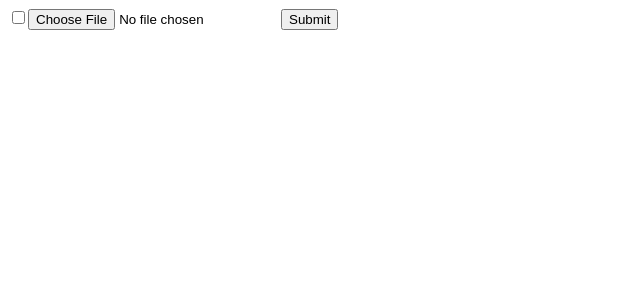
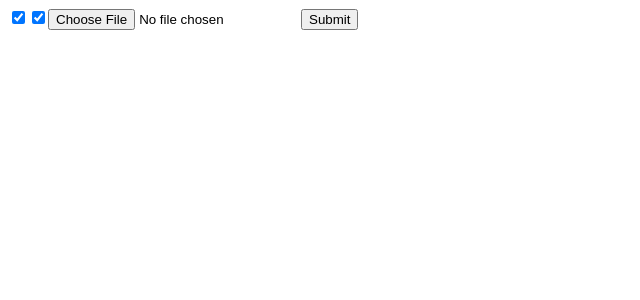
Before and after one commit to cirqlar/csv-grapher, a React (Create React App) app: page / in a window 1280 px wide. Shown: the top 300 px of the page, without its empty margins (0-640 px from the left). Built offline with nearby package versions, Linux system fonts and the light colour scheme.

Commit message:
Create store and connect FileSelectPage

```diff
--- a/package.json
+++ b/package.json
@@ -4,6 +4,7 @@
   "private": true,
   "homepage": "./",
   "dependencies": {
+    "@reduxjs/toolkit": "^1.3.6",
     "@testing-library/jest-dom": "^4.2.4",
     "@testing-library/react": "^9.5.0",
     "@testing-library/user-event": "^7.2.1",
@@ -11,7 +12,9 @@
     "papaparse": "^5.2.0",
     "react": "^16.13.1",
     "react-dom": "^16.13.1",
-    "react-scripts": "3.4.1"
+    "react-redux": "^7.2.0",
+    "react-scripts": "3.4.1",
+    "redux": "^4.0.5"
   },
   "scripts": {
     "start": "react-scripts start",
--- a/src/App.js
+++ b/src/App.js
@@ -12,7 +12,10 @@ function App() {
   }, [data]);
 
   return (
-    data ? <GraphPage data={data} clearData={() => setData()} /> : <FileSelectPage submit={setData} />
+    <>
+      <FileSelectPage submit={setData} />
+      { data && <GraphPage data={data} clearData={() => setData()} /> }
+    </>
   )
 }
 
--- a/src/FileSelectPage.js
+++ b/src/FileSelectPage.js
@@ -1,29 +1,60 @@
 import React from 'react';
+import { connect } from 'react-redux';
 
-function FileSelectPage(props) {
+import { updateConfig } from './store/actions/actions'
+
+
+function FileSelectPage({ config, updateConfig }) {
   const fileInput = React.useRef();
 
-  const [header, setHeader] = React.useState(false);
+  const [header, setHeader] = React.useState(config.header);
+  const [labels, setLabels] = React.useState(config.labels);
+  const [changed, setChanged] = React.useState(false);
   const [file, setFile] = React.useState();
+
+  const handleSubmit = () => {
+    const payload = {
+      file,
+      changed,
+      config: {
+        header,
+        labels,
+      }
+    }
+    updateConfig(payload);
+    setChanged(false);
+  }
 
 
 	return (
 		<form onSubmit={e => {
       e.preventDefault();
-      props.submit({
-        header, file,
-      });
+      handleSubmit();
     }}>
       <input type="checkbox" name="header" checked={header} onChange={e => setHeader(e.target.checked)} />
+      <input type="checkbox" name="labels" checked={labels} onChange={e => setLabels(e.target.checked)} />
       <input
         type='file'
         ref={fileInput}
         accept=".csv,.txt"
-        onChange={() => setFile(fileInput.current.files[0])}
+        onChange={() => { setFile(fileInput.current.files[0]); setChanged(true) } }
       />
       <button type="submit" >Submit</button>
     </form>
 	);
 }
 
-export default FileSelectPage;
+function mapStateToProps(state) {
+  let { file, config } = state;
+  return {
+    file,
+    config,
+  }
+}
+
+export default connect(
+  mapStateToProps,
+  {
+    updateConfig,
+  },
+)(FileSelectPage);
--- a/src/index.js
+++ b/src/index.js
@@ -1,10 +1,17 @@
 import React from 'react';
 import ReactDOM from 'react-dom';
+import { Provider } from 'react-redux';
+
+import store from './store/store';
+
 import App from './App';
+
 
 ReactDOM.render(
   <React.StrictMode>
-    <App></App>
+    <Provider store={store}>
+      <App></App>
+    </Provider>
   </React.StrictMode>,
   document.getElementById('root')
 );
--- /dev/null
+++ b/src/store/actions/actions.js
@@ -0,0 +1,28 @@
+import { parse } from "../../shared/csv";
+
+export const UPDATE_CONFIG = "UPDATE_CONFIG";
+
+export function updateConfig(payload) {
+  return (dispatch) => {
+    let { config, file, changed } = payload;
+    let action = {
+      type: UPDATE_CONFIG,
+      payload: {
+        config,
+        changed,
+      }
+    }
+    if (changed) {
+      if (file) {
+        return parse(file, config)
+          .then(result => {
+            action.payload.file = result;
+            return dispatch(action);
+          });
+      }
+      action.payload.file = null;
+      return dispatch(action);
+    }
+    return dispatch(action);
+  }
+}
--- /dev/null
+++ b/src/store/reducers/reducers.js
@@ -0,0 +1,32 @@
+import { UPDATE_CONFIG } from "../actions/actions";
+
+export function file(state = null, { type, payload: { file, changed } = {} }) {
+  switch (type) {
+    case UPDATE_CONFIG:
+      debugger;
+      if (changed) {
+        return file ?? null;
+      }
+    // eslint-disable-next-line no-fallthrough
+    default:
+      return state;
+  }
+}
+
+const defaultConfig = {
+  header: true,
+  labels: true,
+  type: 'line',
+}
+
+export function config(state = defaultConfig, { type, payload: { config } = {} }) {
+  switch (type) {
+    case UPDATE_CONFIG:
+      return {
+        ...state,
+        ...config,
+      }
+    default:
+      return state;
+  }
+}
--- /dev/null
+++ b/src/store/store.js
@@ -0,0 +1,12 @@
+import { configureStore } from "@reduxjs/toolkit";
+import { file, config } from "./reducers/reducers";
+
+
+const store = configureStore({
+  reducer: {
+    file,
+    config,
+  }
+});
+
+export default store;
```
Also changed, not shown: 1 other file (tests, documents, lock files or other folders).
